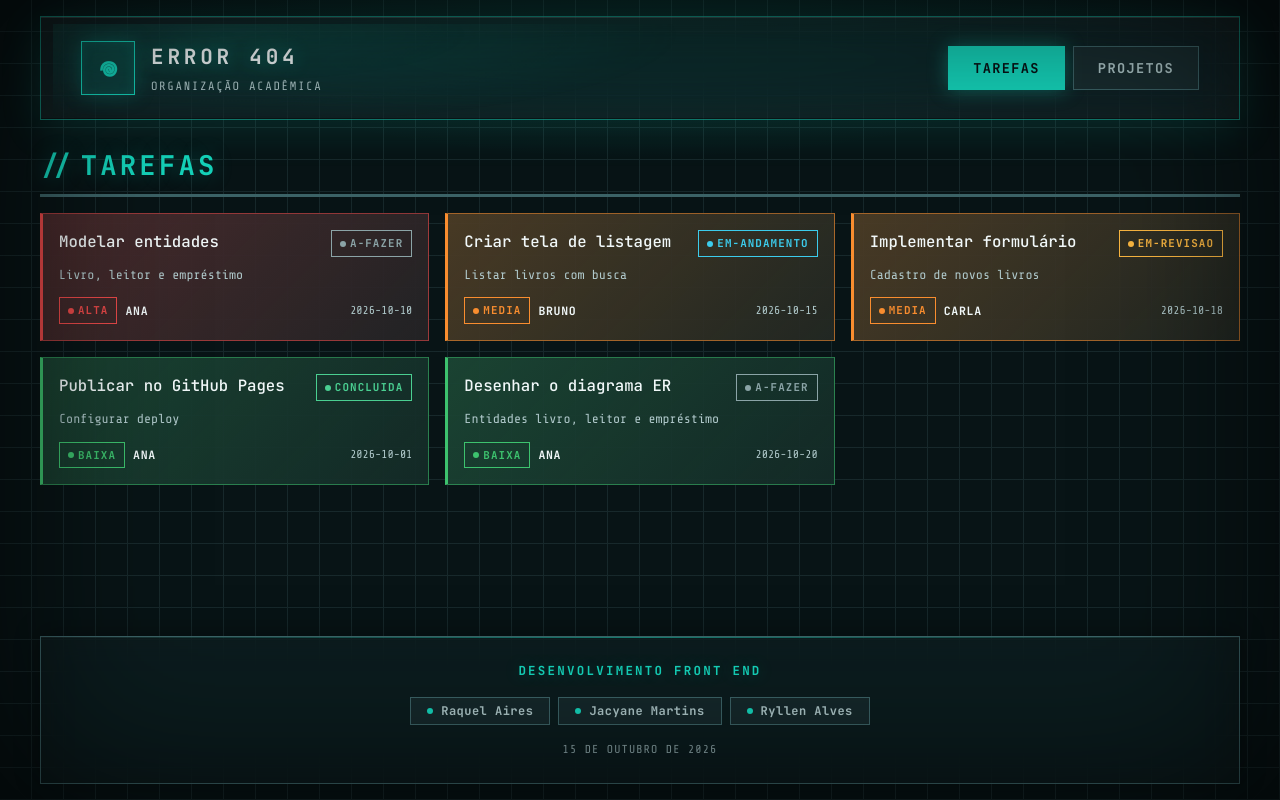
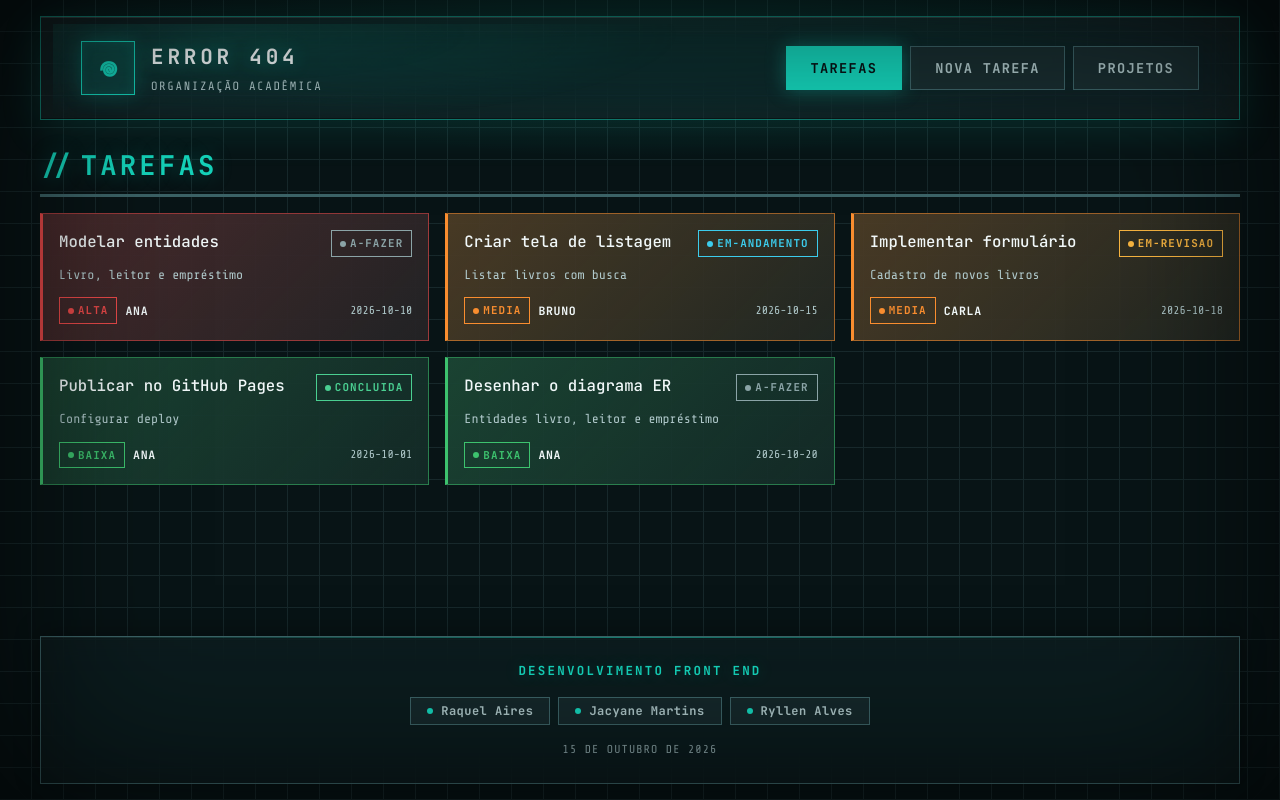
Before and after one commit to Izzieee/Vue_DFE, a Vue app: page / in a window 1280 px wide. Built offline with nearby package versions, Linux system fonts and the light colour scheme; data requests are answered from the project's data file.

Commit message:
feat(nav): adiciona link Nova Tarefa no menu de navegacao

```diff
--- a/src/components/AppLayout.vue
+++ b/src/components/AppLayout.vue
@@ -29,6 +29,14 @@ const hoje = new Date().toLocaleDateString('pt-BR', {
         <nav class="navegacao" aria-label="Navegação principal">
           <RouterLink to="/" class="link-navegacao" exact-active-class="ativo">
             Tarefas
+          </RouterLink>
+
+          <RouterLink
+            to="/tarefas/nova"
+            class="link-navegacao"
+            active-class="ativo"
+          >
+            Nova Tarefa
           </RouterLink>
 
           <RouterLink to="/projetos" class="link-navegacao" active-class="ativo">
```
